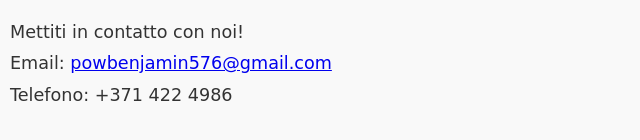
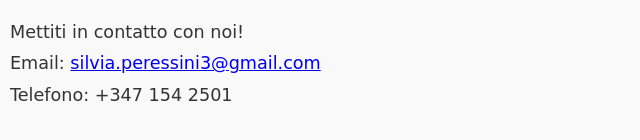
Before and after one commit to JembiPower/gs.github.io, a plain HTML site: page index.html in a window 1280 px wide. Shown: the part 2473-2613 px from the top of the page, 0-640 px from the left. Drawn offline with Linux system fonts and the light colour scheme; a web font is replaced by a local one.

Commit message:
Update index.html
Signed-off-by: JembiPower <163330059+JembiPower@users.noreply.github.com>

```diff
--- a/index.html
+++ b/index.html
@@ -172,8 +172,8 @@
         <h2>Contatti</h2>
         <p>
             Mettiti in contatto con noi!<br>
-            Email: <a href="mailto:powbenjamin576@gmail.com">powbenjamin576@gmail.com</a><br>
-            Telefono: +371 422 4986<br>
+            Email: <a href="mailto:silvia.peressini3@gmail.com">silvia.peressini3@gmail.com</a><br>
+            Telefono: +347 154 2501<br>
         </p>
     </section>
 
```
